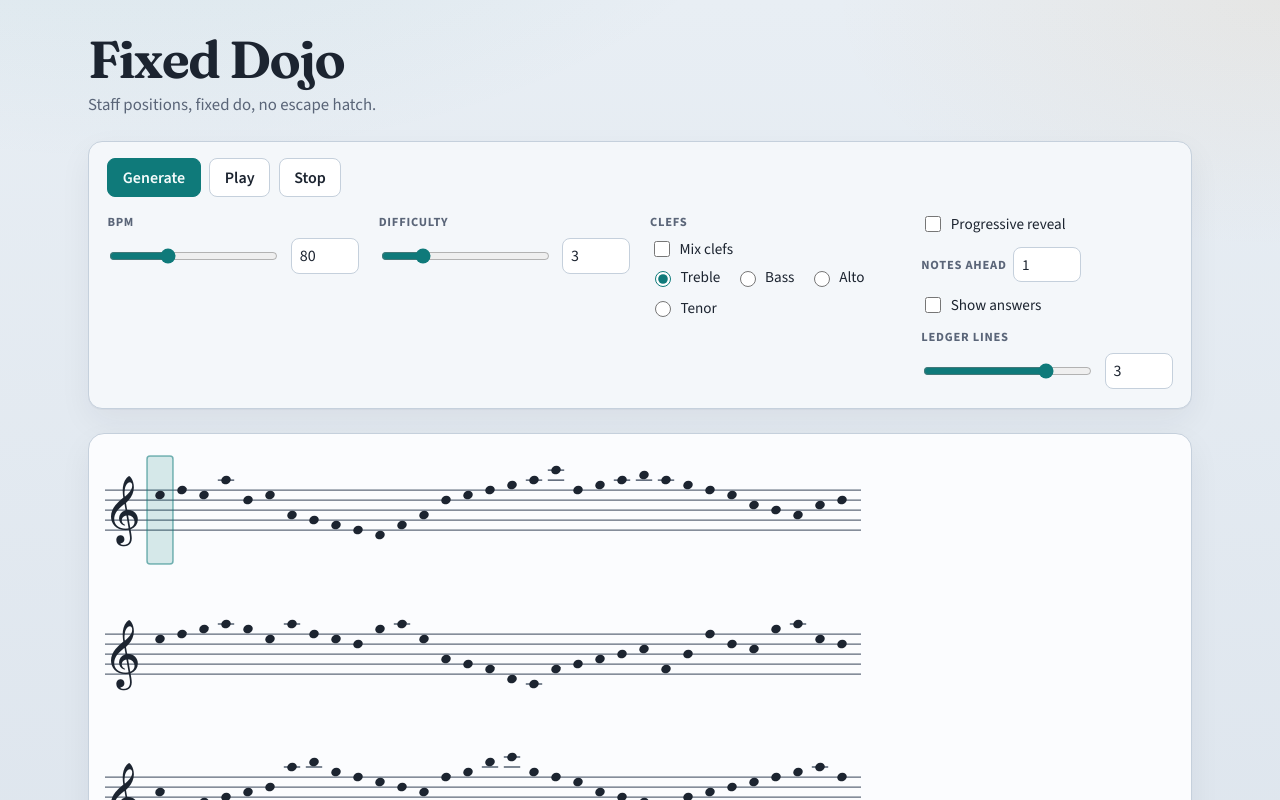
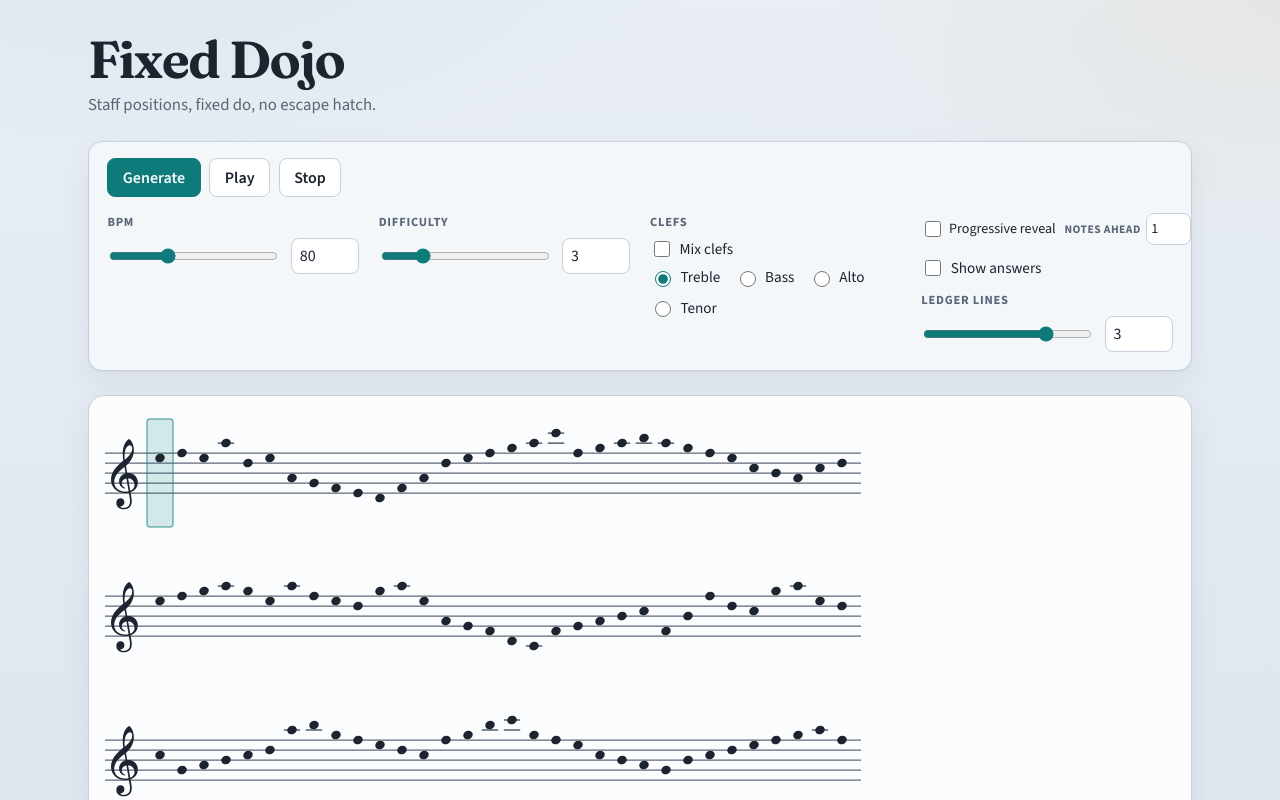
Before and after one commit to greenstrand/solfegepractice, a React (Vite) app: page / in a window 1280 px wide. Shown: the top 800 px of the page. Built offline with nearby package versions, Linux system fonts and the light colour scheme.

Commit message:
Keep progressive reveal and Notes ahead on one control row.

```diff
--- a/src/styles/app.css
+++ b/src/styles/app.css
@@ -206,9 +206,27 @@ body {
 
 .control-reveal-row {
   display: flex;
-  flex-wrap: wrap;
+  flex-wrap: nowrap;
   align-items: center;
-  gap: 0.75rem 1.1rem;
+  gap: 0.4rem 0.55rem;
+  max-width: 100%;
+}
+
+.control-reveal-row .check-label,
+.control-reveal-row .control-inline {
+  flex-shrink: 0;
+  gap: 0.3rem;
+  font-size: 0.88rem;
+}
+
+.control-reveal-row .control-inline .control-label {
+  font-size: 0.72rem;
+  letter-spacing: 0.04em;
+}
+
+.control-reveal-row .control-inline input[type="number"] {
+  width: 2.85rem;
+  padding: 0.3rem 0.3rem;
 }
 
 .control-ledger {
@@ -263,3 +281,9 @@ body {
     align-items: flex-start;
   }
 }
+
+@media (max-width: 360px) {
+  .control-reveal-row {
+    flex-wrap: wrap;
+  }
+}
```
